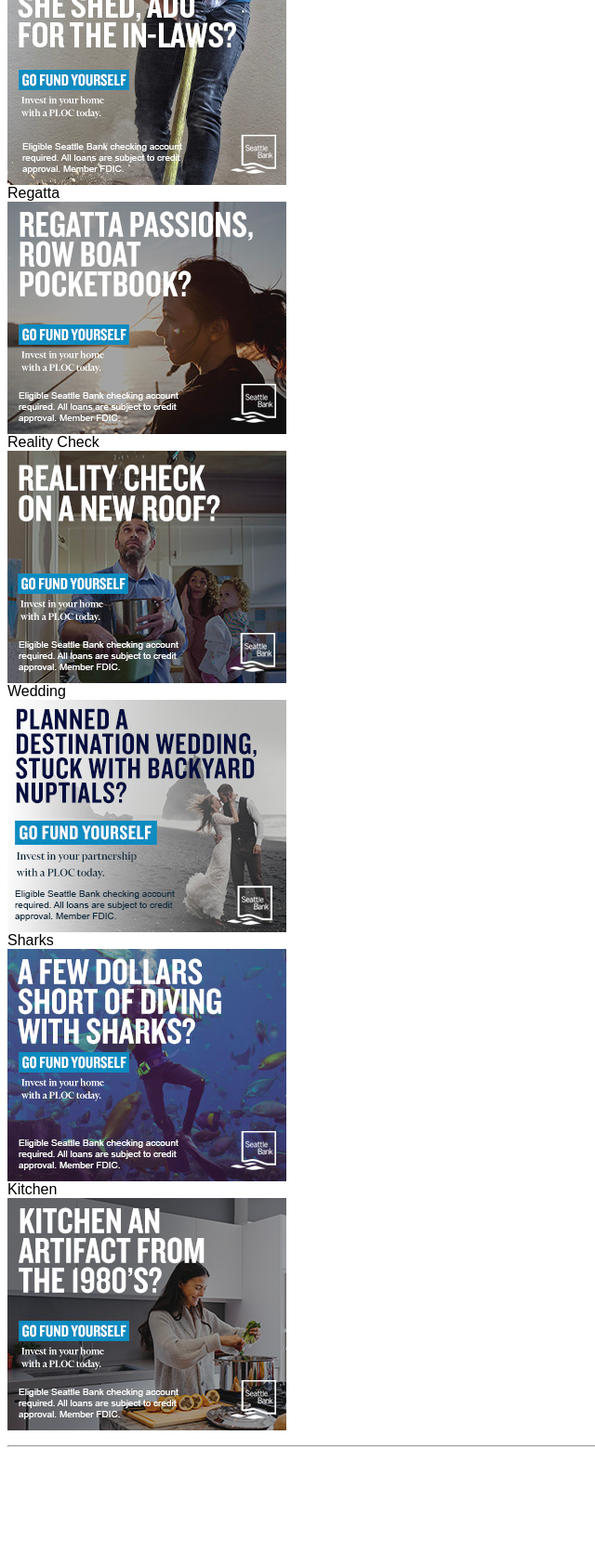
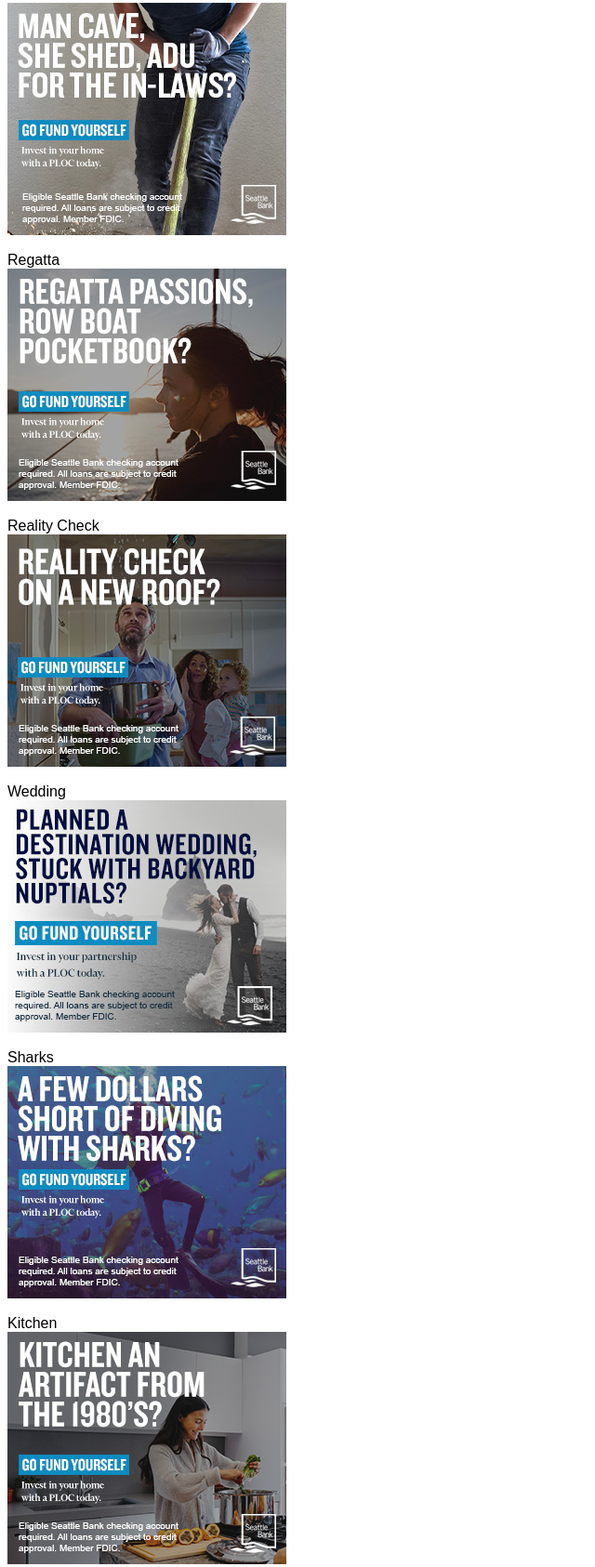
Before and after one commit to ApprovalPage/SB_2022_08, a plain HTML site: page SB-GoFundYourself-static.html in a window 1280 px wide. Shown: the part 933-2619 px from the top of the page at 93% size, without its empty margins (0-640 px from the left). Before the commit the page ends 2498 px from the top, so only its background shows below. Drawn offline with Linux system fonts and the light colour scheme.

Commit message:
Add files via upload

```diff
--- a/SB-GoFundYourself-static.html
+++ b/SB-GoFundYourself-static.html
@@ -57,14 +57,14 @@ includeHTML();
 
 <p>
 	<font face="Arial, Helvetica, sans-serif">
-		Staycation-Glasses <br /><img src="SeattleBank_static_300x250Artboard 1.jpg" width="300" height="250" alt=""/> <br />
-		Staycation-Boat <br /><img src="SeattleBank_static_300x250Artboard 9.jpg" width="300" height="250" alt=""/> <br />
-		Car Restoration <br /><img src="SeattleBank_static_300x250Artboard 2.jpg" width="300" height="250" alt=""/> <br />
-		Man Cave <br /><img src="SeattleBank_static_300x250Artboard 3.jpg" width="300" height="250" alt=""/> <br />
-		Regatta <br /><img src="SeattleBank_static_300x250Artboard 4.jpg" width="300" height="250" alt=""/> <br />
-		Reality Check <br /><img src="SeattleBank_static_300x250Artboard 5.jpg" width="300" height="250" alt=""/> <br />
-		Wedding <br /><img src="SeattleBank_static_300x250Artboard 6.jpg" width="300" height="250" alt=""/> <br />
-		Sharks <br /><img src="SeattleBank_static_300x250Artboard 7.jpg" width="300" height="250" alt=""/> <br />
+		Staycation-Glasses <br /><img src="SeattleBank_static_300x250Artboard 1.jpg" width="300" height="250" alt=""/> <br /> &nbsp; <br />
+		Staycation-Boat <br /><img src="SeattleBank_static_300x250Artboard 9.jpg" width="300" height="250" alt=""/> <br /> &nbsp; <br />
+		Car Restoration <br /><img src="SeattleBank_static_300x250Artboard 2.jpg" width="300" height="250" alt=""/> <br /> &nbsp; <br />
+		Man Cave <br /><img src="SeattleBank_static_300x250Artboard 3.jpg" width="300" height="250" alt=""/> <br /> &nbsp; <br />
+		Regatta <br /><img src="SeattleBank_static_300x250Artboard 4.jpg" width="300" height="250" alt=""/> <br /> &nbsp; <br />
+		Reality Check <br /><img src="SeattleBank_static_300x250Artboard 5.jpg" width="300" height="250" alt=""/> <br /> &nbsp; <br />
+		Wedding <br /><img src="SeattleBank_static_300x250Artboard 6.jpg" width="300" height="250" alt=""/> <br /> &nbsp; <br />
+		Sharks <br /><img src="SeattleBank_static_300x250Artboard 7.jpg" width="300" height="250" alt=""/> <br /> &nbsp; <br />
 		Kitchen <br /><img src="SeattleBank_static_300x250Artboard 8.jpg" width="300" height="250" alt=""/>
 	</font>
 </p>
```
